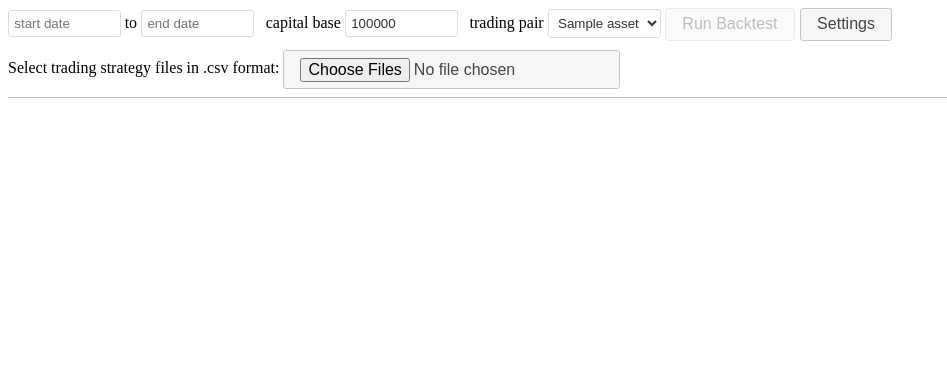
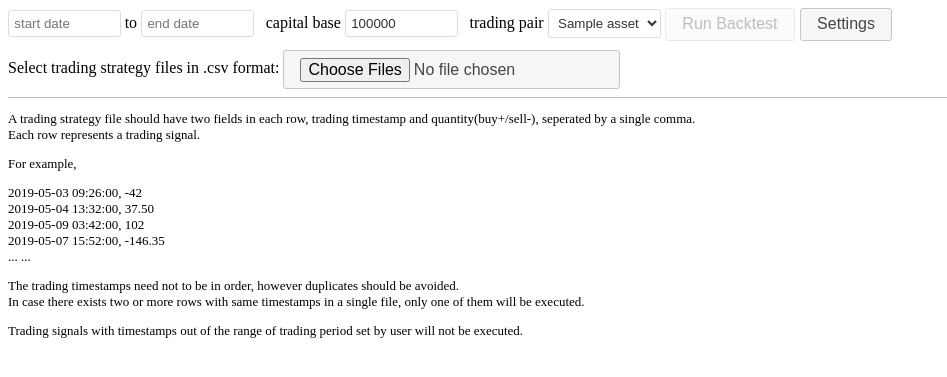
Before and after one commit to MarikoKujo/Crypto-Back-testing-Platform, a Django app: template backtester/testapp/templates/testapp/index.html in a window 1280 px wide. Shown: the top 377 px of the page, without its empty margins (0-947 px from the left). Run offline with Django 3.2, Linux system fonts and the light colour scheme; the template is opened without the code that fills it: most values are stand-ins (such as "Sample title", 1, 10 or a date in 2020); parts of the project's set-up code (start-up, migrations or seed data) failed here and were passed over; some libraries are stand-ins or nearby versions.

Commit message:
Added info for trading strategy format

```diff
--- a/backtester/testapp/templates/testapp/index.html
+++ b/backtester/testapp/templates/testapp/index.html
@@ -52,6 +52,18 @@
 
     <hr>
 
+    <div style="font-size:small">
+        <p>A trading strategy file should have two fields in each row, trading timestamp and quantity(buy+/sell-), seperated by a single comma.<br>Each row represents a trading signal.</p>
+        <p>For example,</p>
+        <p> 2019-05-03 09:26:00, -42<br>
+            2019-05-04 13:32:00, 37.50<br>
+            2019-05-09 03:42:00, 102<br>
+            2019-05-07 15:52:00, -146.35<br>
+            ... ...</p>
+        <p>The trading timestamps need not to be in order, however duplicates should be avoided.<br>In case there exists two or more rows with same timestamps in a single file, only one of them will be executed.</p>
+        <p>Trading signals with timestamps out of the range of trading period set by user will not be executed. </p>
+    </div>
+
     <div id="dialog-form" title="Settings">
         <p class="validateTips"> </p>
         <form>
```
